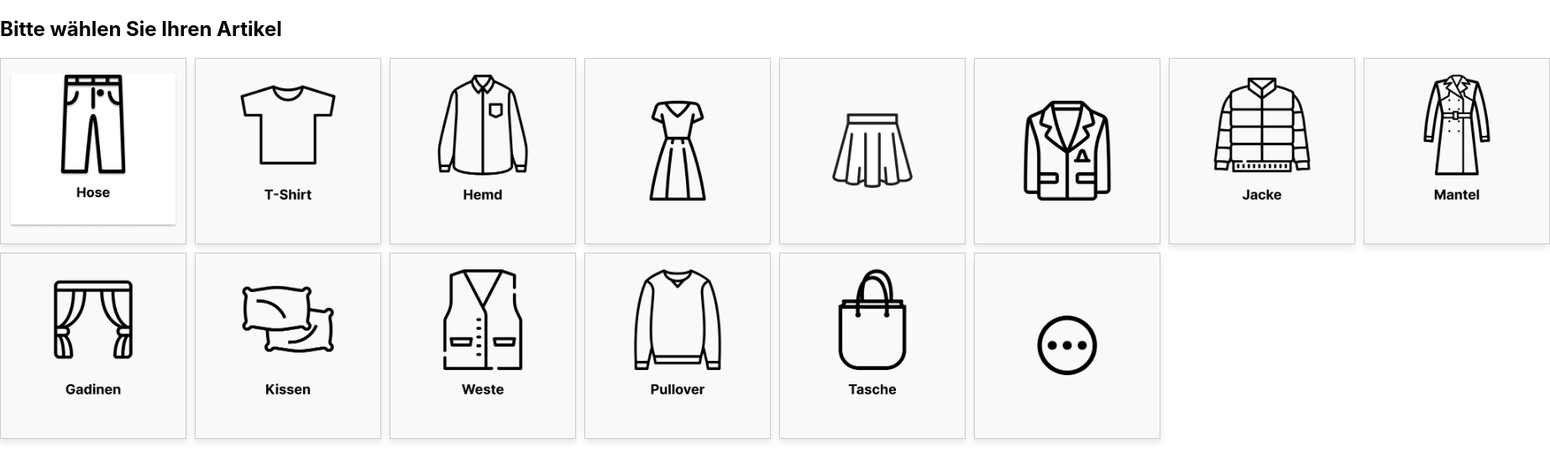
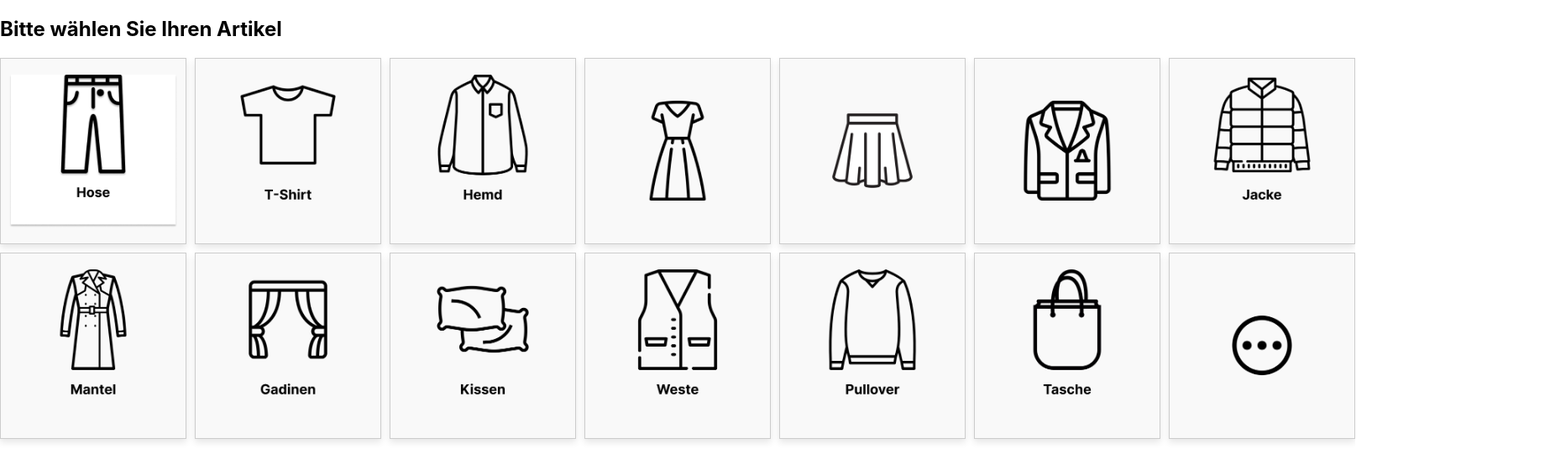
Before and after one commit to AS221412/schneiderei-system, a React (Create React App) app: page / in a window 1280 px wide. Shown: the top 566 px of the page at 84% size, 1846 px wide, since content can reach past the window. Built offline with nearby package versions, Linux system fonts and the light colour scheme.

Commit message:
grid korrigiert

```diff
--- a/src/components/Auftrag/Auftrag.css
+++ b/src/components/Auftrag/Auftrag.css
@@ -1,7 +1,7 @@
 .outer-container {
     display: grid;
-    grid-template-columns: repeat(8, 1fr); /* Ändern Sie diese Werte entsprechend Ihren Anforderungen */
-    grid-template-rows: repeat(3, 1fr);
+    grid-template-columns: repeat(7, 1fr); /* Ändern Sie diese Werte entsprechend Ihren Anforderungen */
+    grid-template-rows: repeat(2, 1fr);
     gap: 10px; /* Optional: Abstand zwischen den Grid-Items */
     height: auto;
     justify-items: center; /* Zentriert den Inhalt innerhalb der Grid-Items horizontal */
```
